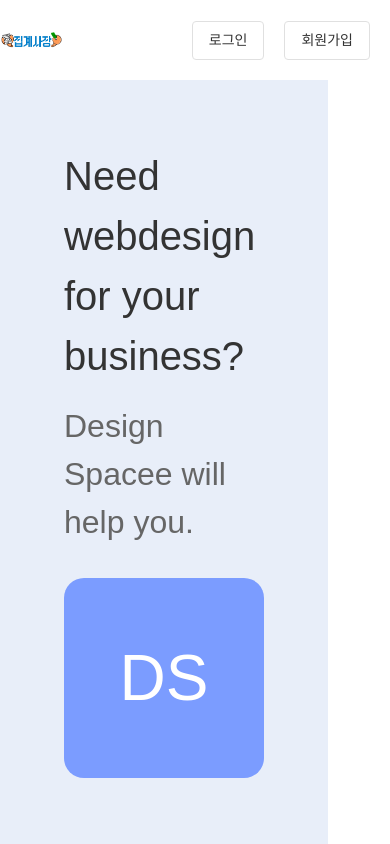
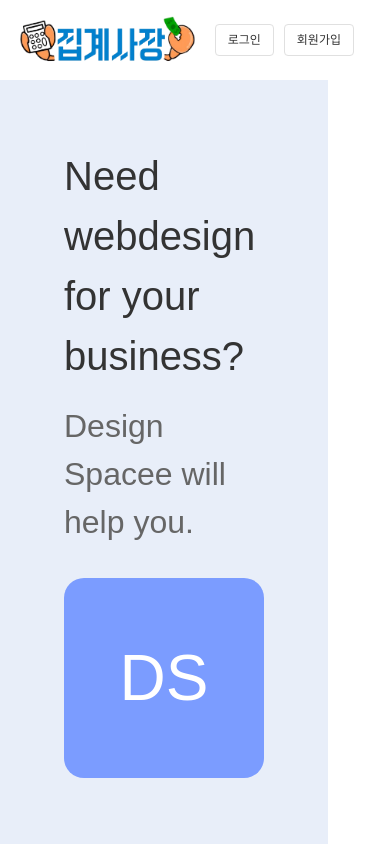
Before and after one commit to woorifisa-projects-3rd/MSA-FE, a Next.js app: page /login in a window 390 px wide. Shown: the top 844 px of the page. Built offline with nearby package versions, Linux system fonts and the light colour scheme; a web font is replaced by a local one.

Commit message:
fix:guest-header 반응형으로 변경

```diff
--- a/app/globals.css
+++ b/app/globals.css
@@ -5,6 +5,7 @@
 :root {
   --header-height:80px;
   --header-padding: 20px 100px;
+  --header-background: white;
   --main-woori-blue: #0180CD;
   --woori-light-blue: #38BEEF;
   --woori-deep-blue: #0067AC;
--- a/components/header/guest-header/guest-header.js
+++ b/components/header/guest-header/guest-header.js
@@ -3,13 +3,21 @@ import Link from 'next/link';
 import Image from "next/image";
 
 export default function GuestHeader () {
-    const logoWidth = 250;
+    const logoWidth = 240;
+
     return (
         <header className={classes.header_box}>
             <div className={classes.header_container}>
                 <div className={classes.header_left}>
                     <Link href="/onboarding">
-                        <Image className={classes.logoBox} src="/images/logo.png" alt="집계사장" width={logoWidth} height={logoWidth * 0.26}/>
+                        <Image
+                            className={classes.logoBox}
+                            src="/images/logo.png"
+                            alt="집계사장"
+                            width={logoWidth}
+                            height={logoWidth * 0.26}
+                            priority
+                        />
                     </Link>
                 </div>
                 <div className={classes.header_right}>
--- a/components/header/guest-header/guest-header.module.css
+++ b/components/header/guest-header/guest-header.module.css
@@ -1,7 +1,7 @@
 .header_box{
     height: var(--header-height);
     width: 100%;
-    background-color: var(--background);
+    background-color: var(--header-background);
 }
 
 .header_container {
@@ -11,10 +11,11 @@
     align-items: center;
     justify-content: space-between;
     height: 100%;
+    padding: 0 2rem;
 }
 
 .header_left{
-    width: var(--sidebar-width);
+    /* width: var(--sidebar-width); */
     height: 100%;
     display: flex;
     align-items: center;
@@ -22,13 +23,13 @@
 }
 
 .logoBox{
-    width: 180px !important; /* 더 작은 크기로 조정 */
+    width: 250px !important;
     height: auto !important;
-    object-fit: contain; /* 이미지 비율 유지 */
+    object-fit: contain;
 }
 
 .header_right {
-    width: calc(100% - var(--sidebar-width));
+    /* width: calc(100% - var(--sidebar-width)); */
     height: 100%;
     padding-right: 20px;
     display: flex; /* 오른쪽 영역도 flex로 설정 */
@@ -68,3 +69,24 @@
 .bell_icon:hover {
     color: #38BEEF;
 }
+
+
+/* 모바일 반응형 스타일 */
+@media (max-width: 768px) {
+    .header_container {
+        padding: 0 1rem; /* 패딩 줄이기 */
+    }
+
+    .logoBox {
+        width: 180px !important;
+    }
+
+    .header_right {
+        gap: 10px;
+    }
+
+    .profile_button {
+        padding: 6px 12px;
+        font-size: 12px;
+    }
+}
--- a/components/header/main-header/main-header.module.css
+++ b/components/header/main-header/main-header.module.css
@@ -6,7 +6,7 @@
     height: var(--header-height);
     border-bottom: 1px solid #e5e7eb;
     z-index: 10000;
-    background: white;
+    background-color: var(--header-background);
 }
 
 .header_left{
```
